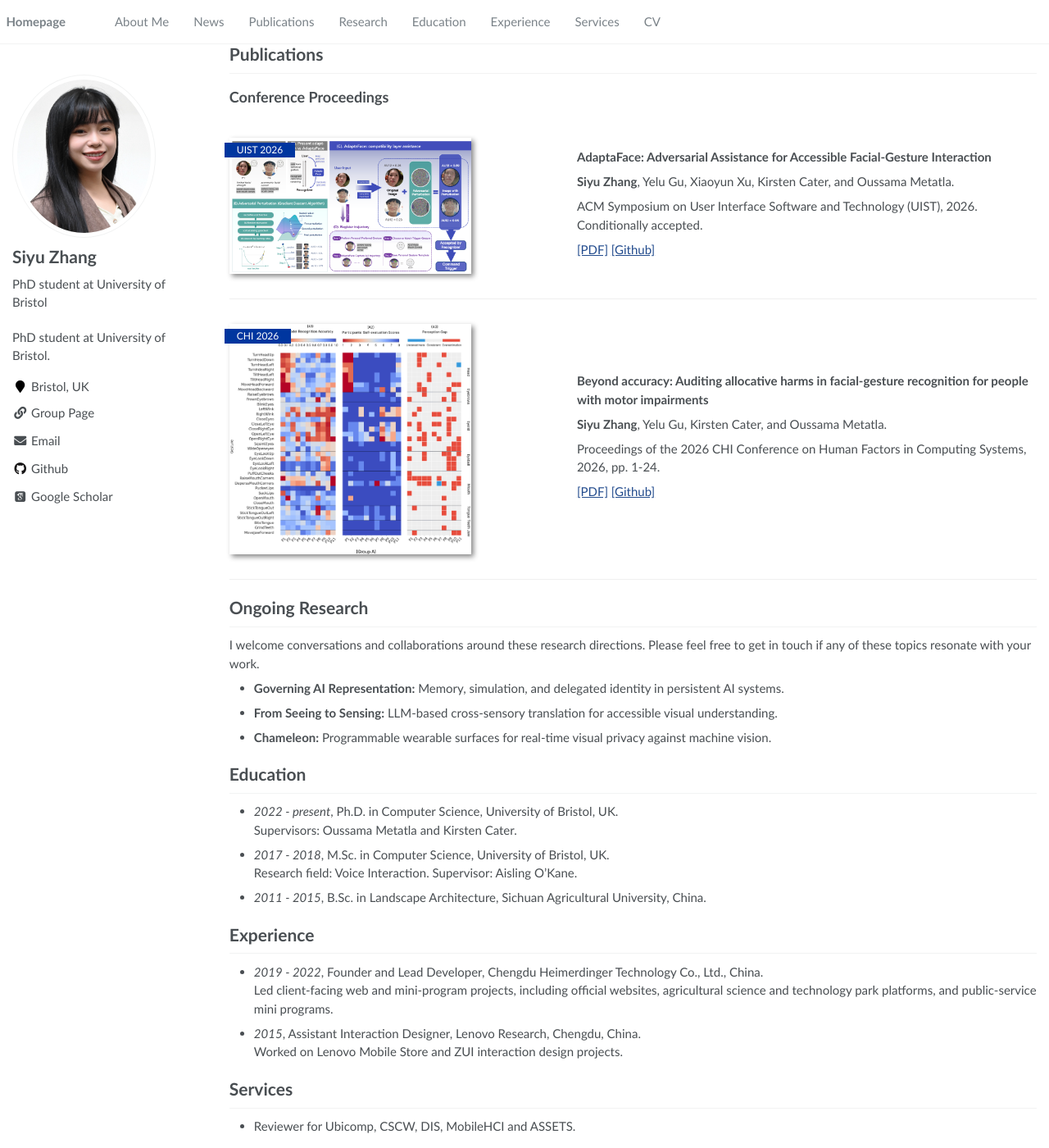
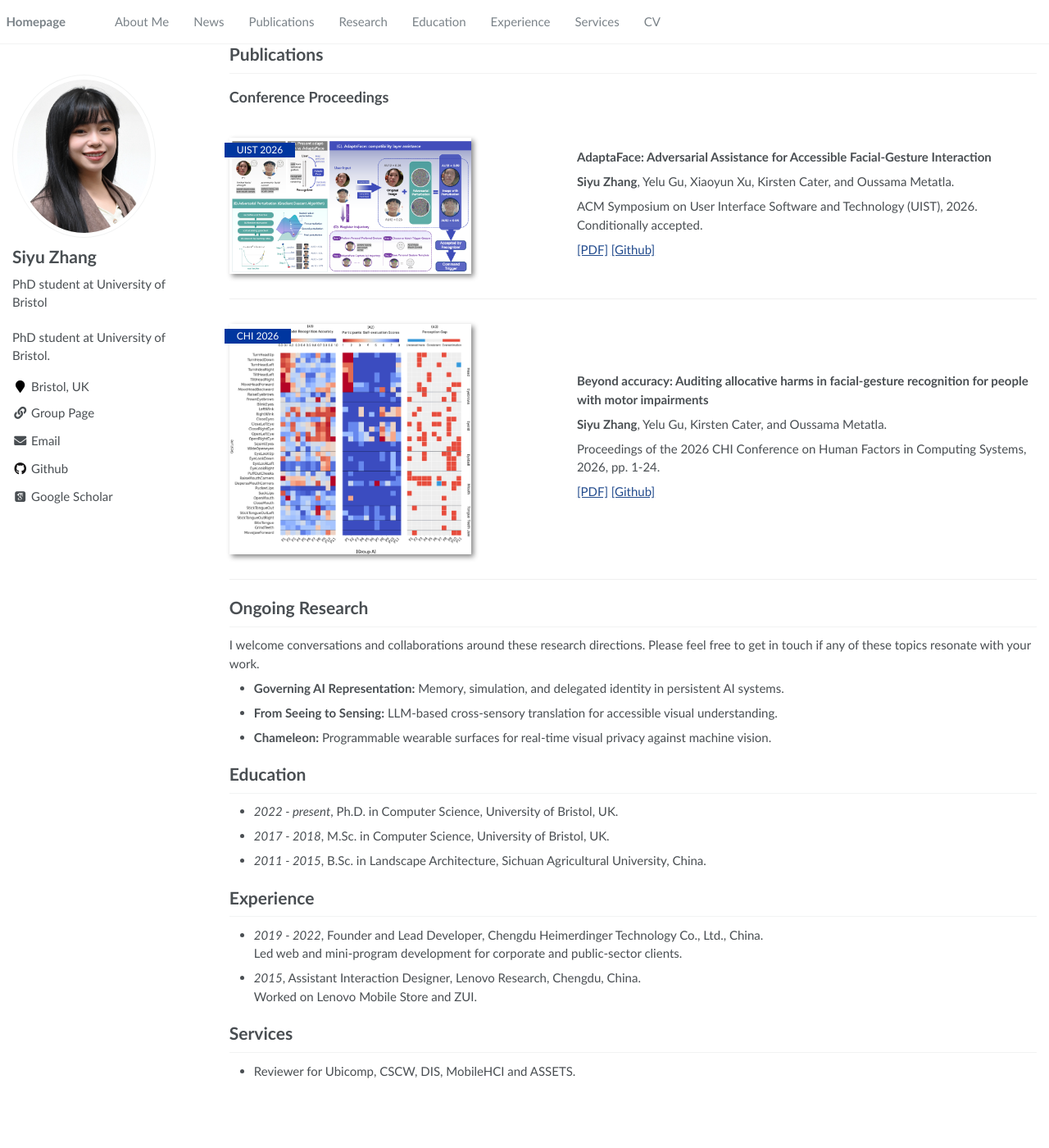
Before and after one commit to SiyuZhang-zsy/SiyuZhang-zsy.github.io, a Jekyll site: the page built from _pages/about.md, in a window 1280 px wide and 1400 px high, scrolled down 587 px. Shown: the whole window at 82% size. Built offline with Jekyll 4.4.1, drawn with Linux system fonts in a browser that asks for light colours; some web fonts are replaced; after the commit the page ends 1919 px from its top, so only the background shows below that.

Commit message:
Refine education experience and focus styles

```diff
--- a/_pages/about.md
+++ b/_pages/about.md
@@ -87,17 +87,15 @@ I welcome conversations and collaborations around these research directions. Ple
 # Education
 
 - *2022 - present*, Ph.D. in Computer Science, University of Bristol, UK.
-  Supervisors: Oussama Metatla and Kirsten Cater.
 - *2017 - 2018*, M.Sc. in Computer Science, University of Bristol, UK.
-  Research field: Voice Interaction. Supervisor: Aisling O'Kane.
 - *2011 - 2015*, B.Sc. in Landscape Architecture, Sichuan Agricultural University, China.
 
 # Experience
 
 - *2019 - 2022*, Founder and Lead Developer, Chengdu Heimerdinger Technology Co., Ltd., China.
-  Led client-facing web and mini-program projects, including official websites, agricultural science and technology park platforms, and public-service mini programs.
+  Led web and mini-program development for corporate and public-sector clients.
 - *2015*, Assistant Interaction Designer, Lenovo Research, Chengdu, China.
-  Worked on Lenovo Mobile Store and ZUI interaction design projects.
+  Worked on Lenovo Mobile Store and ZUI.
 
 # Services
 
--- a/_sass/_mixins.scss
+++ b/_sass/_mixins.scss
@@ -3,11 +3,8 @@
    ========================================================================== */
 
 %tab-focus {
-  /* Default*/
-  outline: thin dotted $warning-color;
-  /* Webkit*/
-  outline: 5px auto $warning-color;
-  outline-offset: -2px;
+  outline: 0;
+  box-shadow: none;
 }
 
 /*
```
